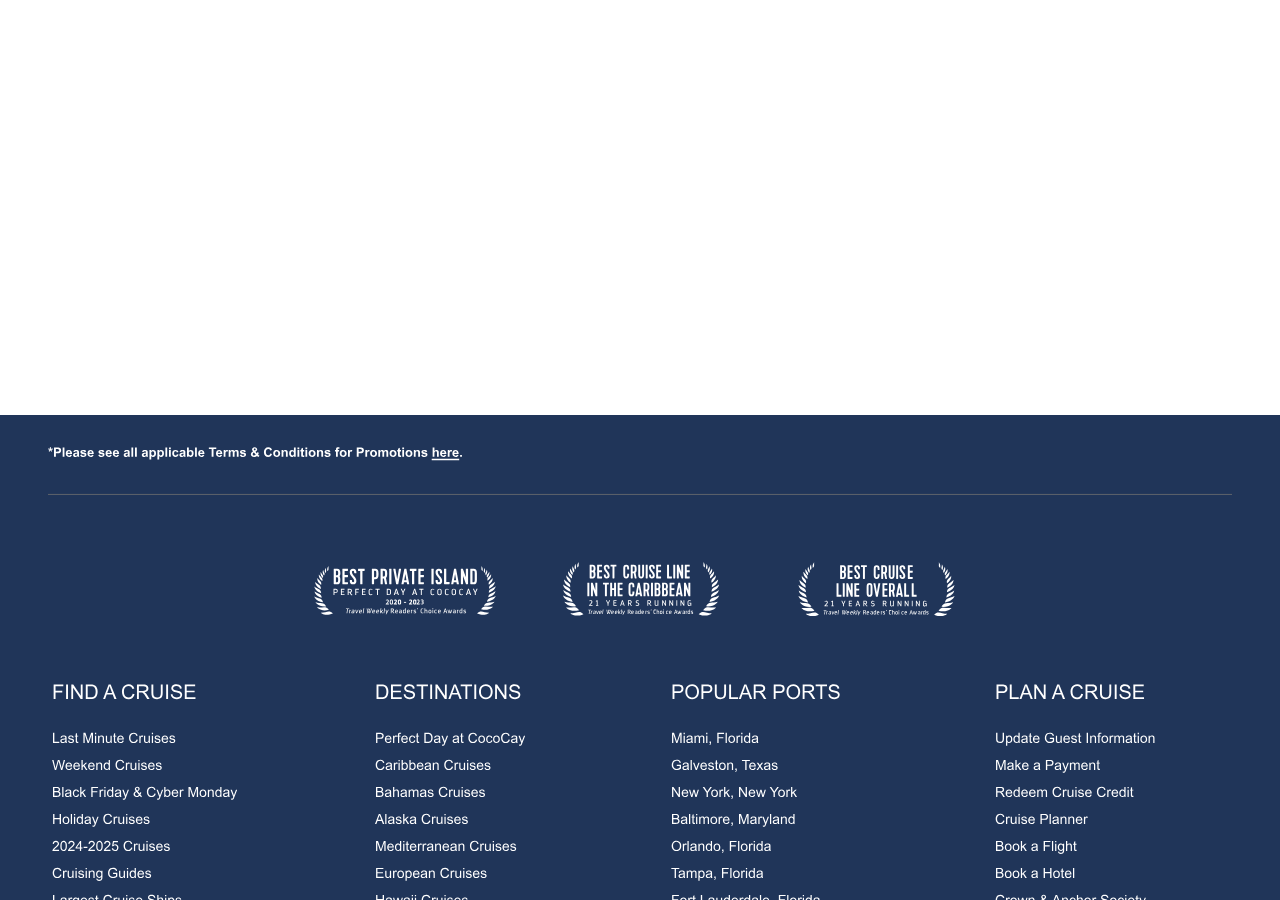
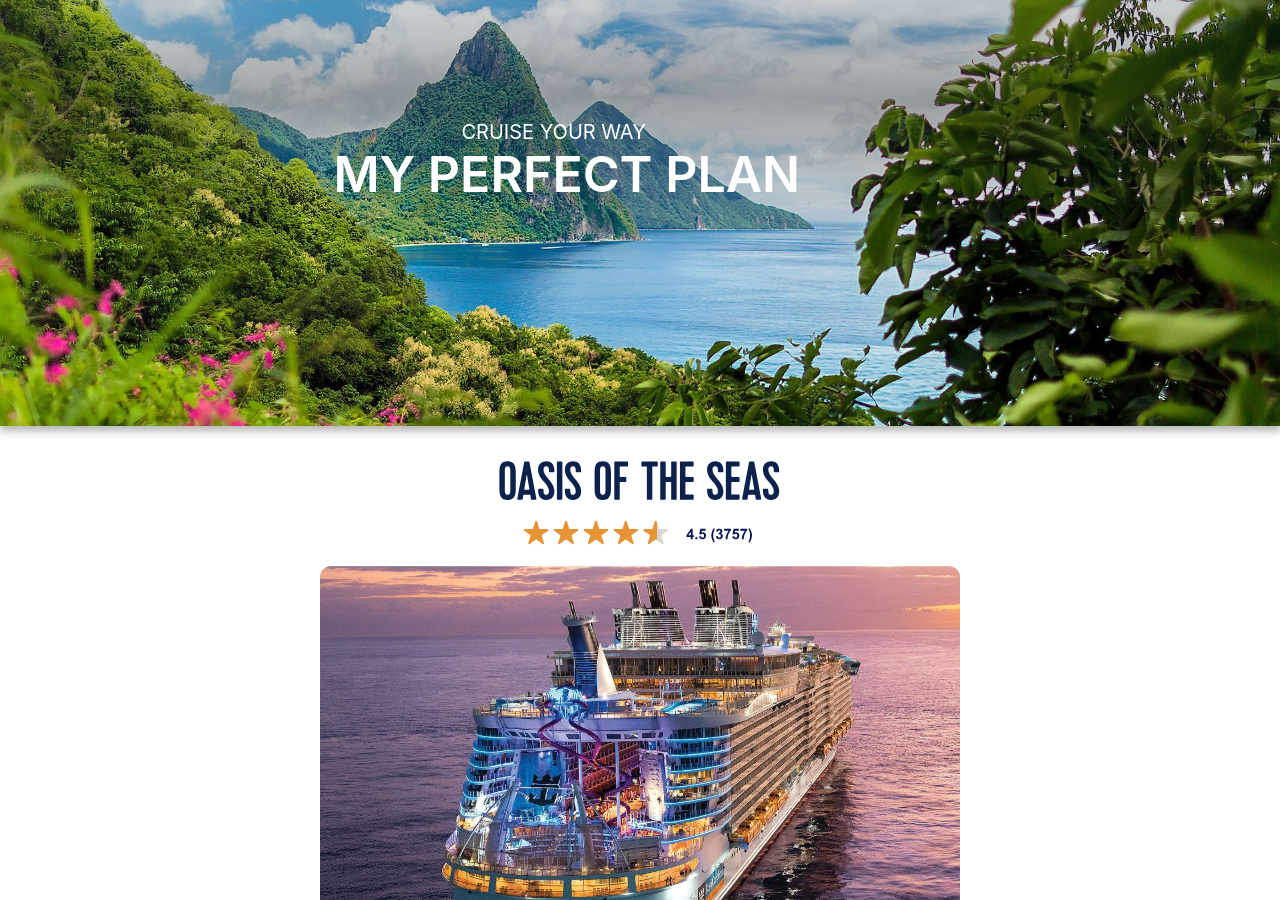
Before and after one commit to JustinXMa/industry-project-group-3, a React (Create React App) app: page /quiz/result/1 in a window 1280 px wide. Shown: the part 200-1100 px from the top of the page. Built offline with nearby package versions, Linux system fonts and the light colour scheme.

Commit message:
last commit I swear

```diff
--- a/src/App.js
+++ b/src/App.js
@@ -16,9 +16,9 @@
         <Routes>
           <Route path="/" element={<HomePage />} />
           <Route path="/quiz/:quizId" element={<Quiz />} />
-          <Route path="/quiz/result/:selectedResult" element={<QuizResult />} />
+          <Route path="/quiz/result/:selectedResult" element={<ResultPage />} />
           <Route path="/loading/:selectedResult" element={<LoadingPage />} />
-          <Route path="/results" element={<ResultPage />} />
+          {/* <Route path="/results" element={<ResultPage />} /> */}
         </Routes>
         <Footer />
       </BrowserRouter>
--- a/src/components/Modal/Modal.js
+++ b/src/components/Modal/Modal.js
@@ -1,6 +1,7 @@
 import { useState } from "react";
 import Logo from '../../assets/logos/Anchor-Icon.svg'
 import "./Modal.scss";
+import { Link } from "react-router-dom";
 
 const Modal = () => {
   const [modal, setModal] = useState(false);
@@ -43,9 +44,11 @@
               </p>
               <div className="button-container">
                 <buttons className="close-modal">I've Cruised Before</buttons>
-                <buttons className="close-modal" onClick={toggleModal}>
-                  New to Cruise
-                </buttons>
+                <Link className="close-modal" to='/quiz/1'>
+                  <buttons onClick={toggleModal}>
+                    New to Cruise
+                  </buttons>
+                </Link>
               </div>
             </div>
           </article>
--- a/src/components/Modal/Modal.scss
+++ b/src/components/Modal/Modal.scss
@@ -7,6 +7,10 @@
   left: 45%;
   transform: translate(-50%, -50%);
   border: 1px solid #0D214D33
+}
+
+* {
+  text-decoration: none;
 }
 
 
--- a/src/components/ResultPage/ResultPage.scss
+++ b/src/components/ResultPage/ResultPage.scss
@@ -1,28 +1,33 @@
 .img {
   width: 100%;
 }
+
 .info {
   position: absolute;
   top: 20rem;
   right: 30rem;
 }
+
 .h1 {
   color: white;
   font-size: 20px;
   margin-left: 8rem;
 }
+
 .h2 {
   color: white;
   font-size: 50px;
   font-weight: 600;
 }
+
 .result-page {
   margin-top: -1rem;
   margin-bottom: -2rem;
 }
+
 .option-img {
   width: 50%;
   margin-left: 20rem;
   margin-right: 10rem;
-  margin-bottom: 2rem;
+  margin-bottom: 4rem;
 }
```
